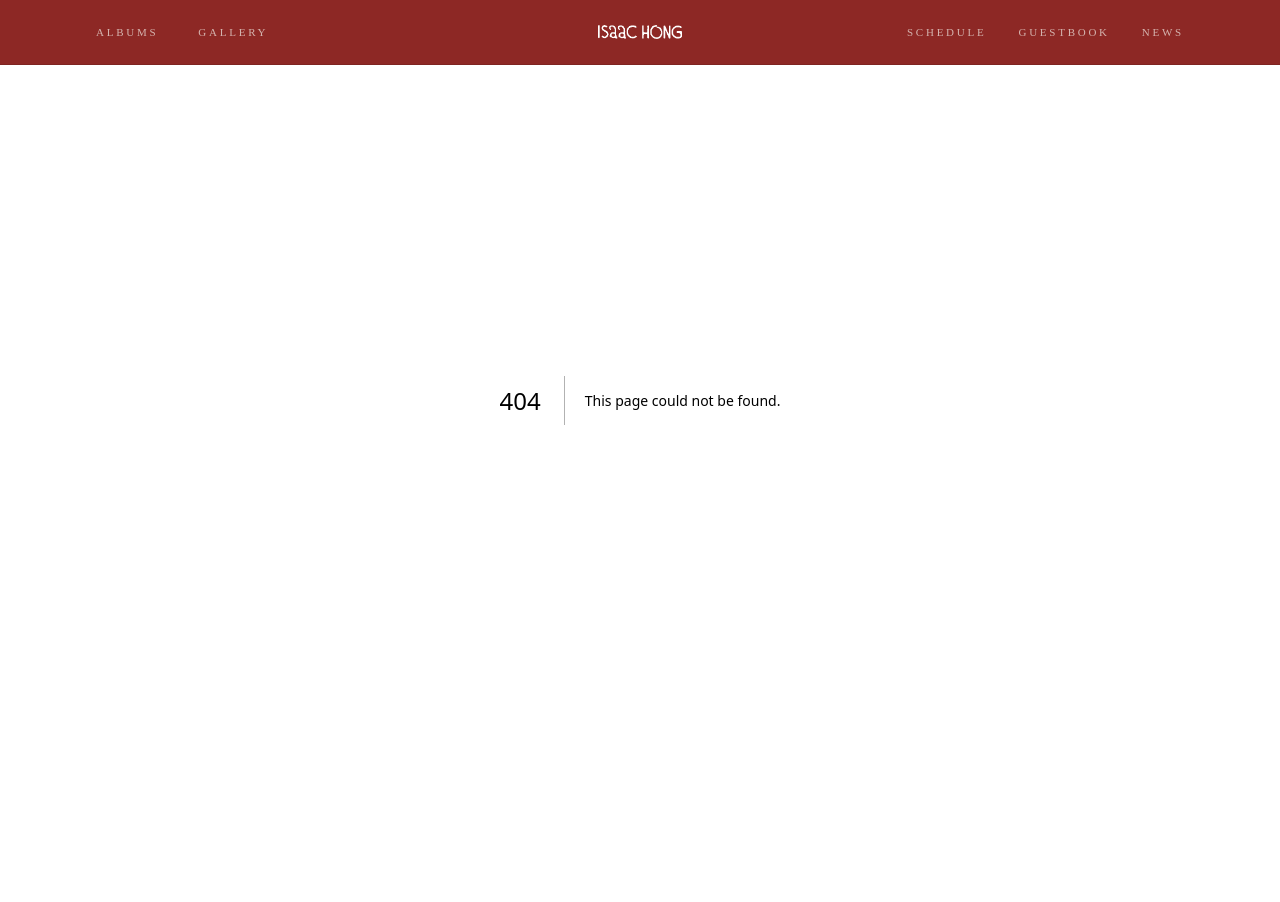
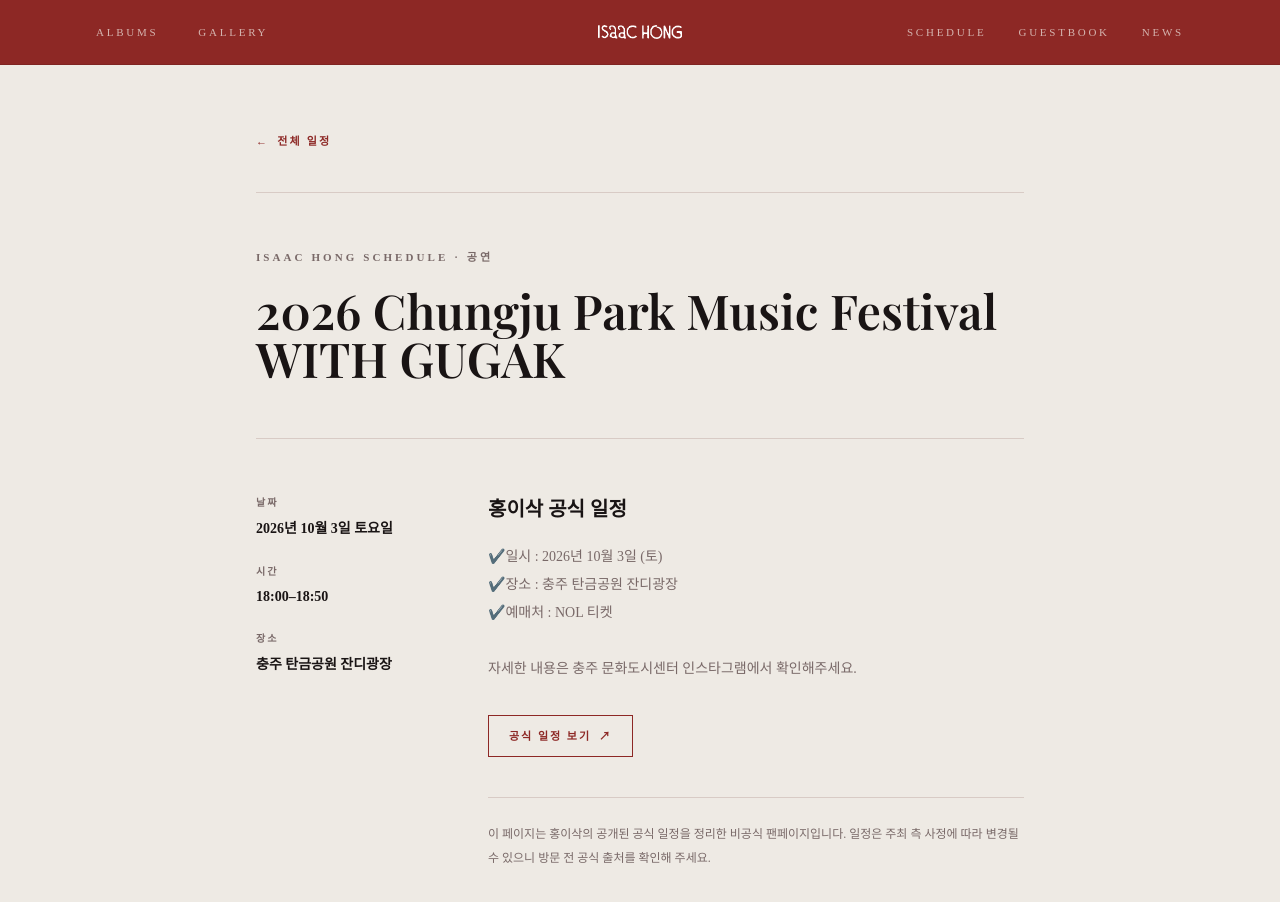
Before and after one commit to TaeyeonKim92/isaac-hong-fan, a Next.js app: page /schedule/mnet-6a95358be88c4347db6c2745 in a window 1280 px wide. Before the commit this address had no page. Shown: the top 902 px of the page. Before the commit the page ends 800 px from the top, so only its background shows below. Built offline with nearby package versions, Linux system fonts and the light colour scheme; a web font is replaced by a local one.

Commit message:
Add SEO-ready schedule detail pages

```diff
--- /dev/null
+++ b/app/schedule/[id]/page.tsx
@@ -0,0 +1,179 @@
+import type { Metadata } from 'next'
+import Link from 'next/link'
+import { notFound } from 'next/navigation'
+import {
+  getScheduleEventById,
+  getStaticScheduleEvents,
+  type ScheduleEvent,
+} from '@/lib/schedule'
+
+const SITE_URL = 'https://isaac-hong-fan.vercel.app'
+
+type PageProps = {
+  params: { id: string }
+}
+
+function formatDate(value: string) {
+  const [year, month, day] = value.split('.').map(Number)
+  return new Intl.DateTimeFormat('ko-KR', {
+    timeZone: 'Asia/Seoul',
+    year: 'numeric',
+    month: 'long',
+    day: 'numeric',
+    weekday: 'long',
+  }).format(new Date(Date.UTC(year, month - 1, day, 3)))
+}
+
+function eventDescription(event: ScheduleEvent) {
+  const details = [
+    `${formatDate(event.date)}${event.time ? ` ${event.time}` : ''}`,
+    event.venue,
+  ].filter(Boolean)
+
+  return `홍이삭 ${event.title} 일정입니다. ${details.join(', ')}. 공연·방송·라디오 등 홍이삭의 공식 일정을 확인하세요.`
+}
+
+function isoDateTime(date: string, time?: string) {
+  const normalizedDate = date.replace(/\./g, '-')
+  return time ? `${normalizedDate}T${time}:00+09:00` : normalizedDate
+}
+
+export const dynamicParams = false
+
+export function generateStaticParams() {
+  return getStaticScheduleEvents().map((event) => ({ id: event.id }))
+}
+
+export function generateMetadata({ params }: PageProps): Metadata {
+  const event = getScheduleEventById(decodeURIComponent(params.id))
+  if (!event) return {}
+
+  const title = `${event.title} | 홍이삭 일정`
+  const description = eventDescription(event)
+  const path = `/schedule/${encodeURIComponent(event.id)}`
+
+  return {
+    title,
+    description,
+    alternates: { canonical: path },
+    robots: { index: true, follow: true },
+    openGraph: {
+      title,
+      description,
+      url: path,
+      siteName: '홍이삭 팬페이지',
+      locale: 'ko_KR',
+      type: 'article',
+    },
+    twitter: {
+      card: 'summary',
+      title,
+      description,
+    },
+  }
+}
+
+export default function ScheduleDetailPage({ params }: PageProps) {
+  const event = getScheduleEventById(decodeURIComponent(params.id))
+  if (!event) notFound()
+
+  const canonicalUrl = `${SITE_URL}/schedule/${encodeURIComponent(event.id)}`
+  const structuredData = {
+    '@context': 'https://schema.org',
+    '@type': 'Event',
+    name: event.title,
+    description: event.description || eventDescription(event),
+    startDate: isoDateTime(event.date, event.time),
+    endDate: isoDateTime(event.endDate || event.date, event.endTime || event.time),
+    eventStatus: 'https://schema.org/EventScheduled',
+    eventAttendanceMode: 'https://schema.org/OfflineEventAttendanceMode',
+    url: canonicalUrl,
+    performer: {
+      '@type': 'Person',
+      name: '홍이삭',
+      alternateName: 'Isaac Hong',
+    },
+    ...(event.venue
+      ? {
+          location: {
+            '@type': 'Place',
+            name: event.venue,
+          },
+        }
+      : {}),
+  }
+
+  return (
+    <main className="min-h-screen bg-[var(--bg)] px-6 pb-20 pt-28 md:px-10 md:pt-32">
+      <article className="mx-auto max-w-3xl">
+        <Link
+          href="/#schedule"
+          className="inline-flex items-center text-[11px] font-semibold uppercase tracking-[0.2em] transition-opacity hover:opacity-60"
+          style={{ color: 'var(--accent)' }}
+        >
+          <span className="mr-2" aria-hidden="true">←</span> 전체 일정
+        </Link>
+
+        <header className="mt-10 border-y py-10 md:py-14" style={{ borderColor: 'var(--border)' }}>
+          <p className="text-[11px] font-semibold uppercase tracking-[0.28em]" style={{ color: 'var(--muted)' }}>
+            Isaac Hong Schedule · {event.category}
+          </p>
+          <h1 className="mt-5 text-3xl font-semibold leading-tight md:text-5xl" style={{ color: 'var(--text)', fontFamily: 'var(--font-playfair), serif' }}>
+            {event.title}
+          </h1>
+        </header>
+
+        <div className="grid gap-10 py-10 md:grid-cols-[12rem_minmax(0,1fr)] md:py-14">
+          <dl className="space-y-6">
+            <div>
+              <dt className="text-[10px] font-semibold uppercase tracking-[0.2em]" style={{ color: 'var(--muted)' }}>날짜</dt>
+              <dd className="mt-2 text-sm font-semibold leading-relaxed" style={{ color: 'var(--text)' }}>{formatDate(event.date)}</dd>
+            </div>
+            {event.time && (
+              <div>
+                <dt className="text-[10px] font-semibold uppercase tracking-[0.2em]" style={{ color: 'var(--muted)' }}>시간</dt>
+                <dd className="mt-2 text-sm font-semibold tabular-nums" style={{ color: 'var(--text)' }}>
+                  {event.time}{event.endTime ? `–${event.endTime}` : ''}
+                </dd>
+              </div>
+            )}
+            {event.venue && (
+              <div>
+                <dt className="text-[10px] font-semibold uppercase tracking-[0.2em]" style={{ color: 'var(--muted)' }}>장소</dt>
+                <dd className="mt-2 text-sm font-semibold leading-relaxed" style={{ color: 'var(--text)' }}>{event.venue}</dd>
+              </div>
+            )}
+          </dl>
+
+          <div>
+            <h2 className="text-xl font-semibold" style={{ color: 'var(--text)' }}>홍이삭 공식 일정</h2>
+            <p className="mt-5 whitespace-pre-line text-sm leading-7" style={{ color: 'var(--muted)' }}>
+              {event.description || `${formatDate(event.date)}${event.time ? ` ${event.time}` : ''}${event.venue ? `, ${event.venue}` : ''}에 예정된 홍이삭 일정입니다.`}
+            </p>
+
+            {event.url && (
+              <a
+                href={event.url}
+                target="_blank"
+                rel="noopener noreferrer"
+                className="mt-8 inline-flex border px-5 py-3 text-[11px] font-semibold uppercase tracking-[0.18em] transition-opacity hover:opacity-65"
+                style={{ borderColor: 'var(--accent)', color: 'var(--accent)' }}
+              >
+                {event.linkLabel || '공식 정보 보기'} <span className="ml-2" aria-hidden="true">↗</span>
+              </a>
+            )}
+
+            <p className="mt-10 border-t pt-6 text-xs leading-6" style={{ borderColor: 'var(--border)', color: 'var(--muted)' }}>
+              이 페이지는 홍이삭의 공개된 공식 일정을 정리한 비공식 팬페이지입니다. 일정은 주최 측 사정에 따라 변경될 수 있으니 방문 전 공식 출처를 확인해 주세요.
+            </p>
+          </div>
+        </div>
+      </article>
+
+      <script
+        type="application/ld+json"
+        dangerouslySetInnerHTML={{ __html: JSON.stringify(structuredData) }}
+      />
+    </main>
+  )
+}
```
